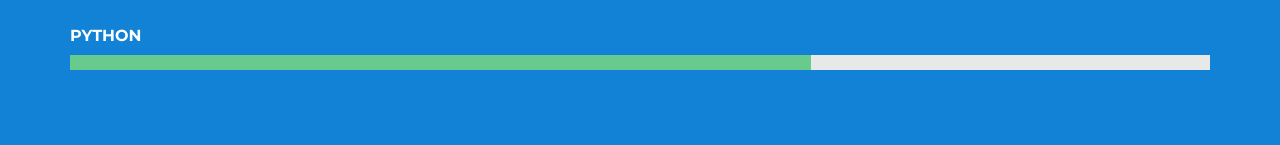
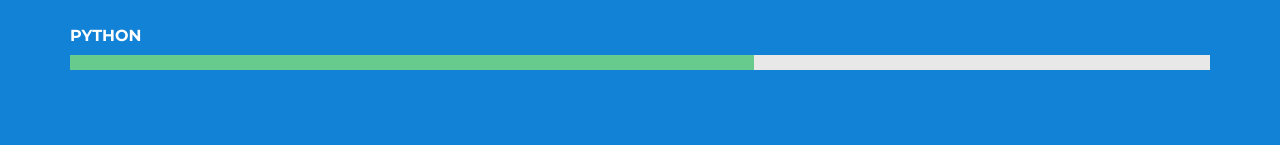
Before and after one commit to jeroen940/jeroen940.github.io, a website: page index.html in a window 1280 px wide. Shown: the part 2885-3030 px from the top of the page. Drawn offline with nearby package versions, Linux system fonts and the light colour scheme.

Commit message:
Updated skills.

```diff
--- a/index.html
+++ b/index.html
@@ -331,7 +331,7 @@
                     <div class="item">
                         <h3 class="level-title">Python<span class="level-label"></span></h3>
                         <div class="level-bar">
-                            <div class="level-bar-inner" data-level="65%">
+                            <div class="level-bar-inner" data-level="60%">
                             </div>
                         </div><!--//level-bar-->
                     </div><!--//item-->
```
